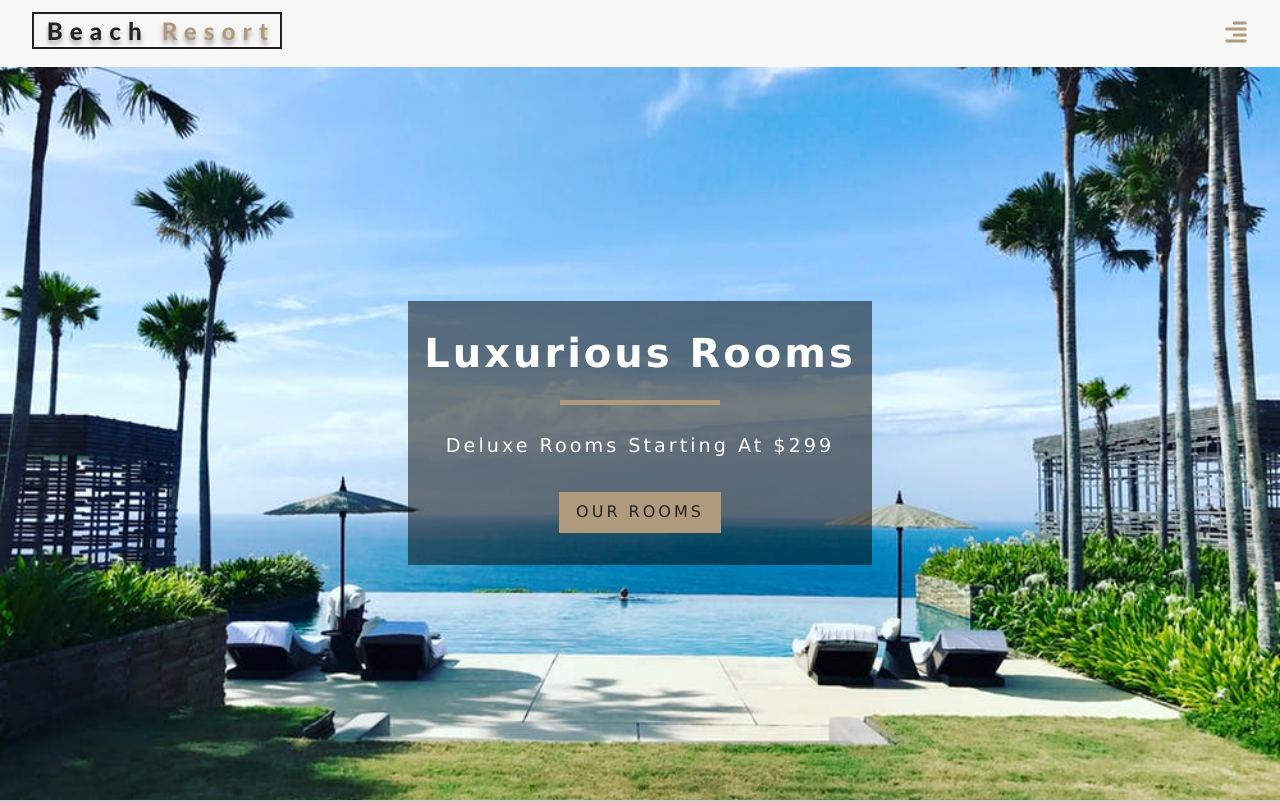
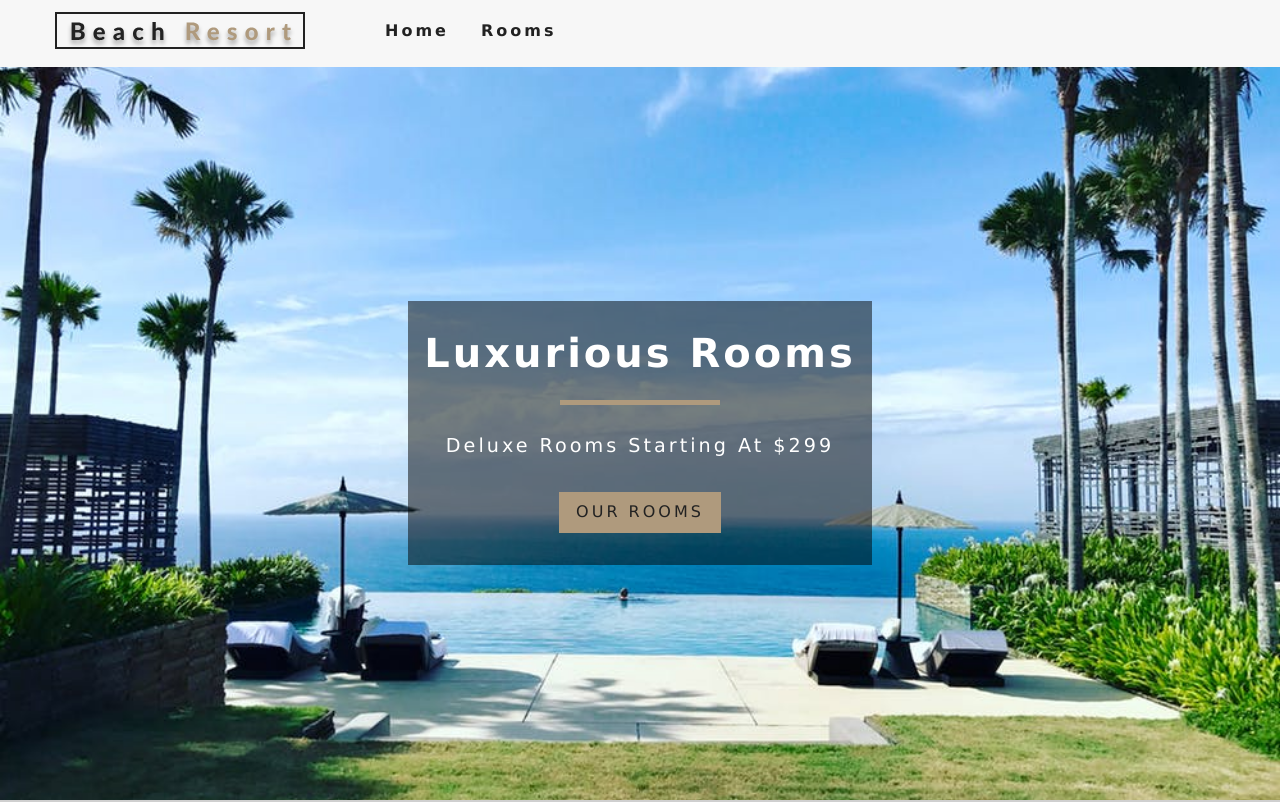
Before and after one commit to emotive44/React.js-HotelCatalogue, a React (Create React App) app: page / in a window 1280 px wide. Shown: the top 802 px of the page. Built offline with nearby package versions, Linux system fonts and the light colour scheme.

Commit message:
make navbar responsive

```diff
--- a/src/components/styles/Navbar.css
+++ b/src/components/styles/Navbar.css
@@ -45,3 +45,23 @@
 .show-nav {
     height: 100px;
 }
+
+@media screen and (min-width: 768px) {
+    .nav-btn {
+      display: none;
+    }
+    .nav-center {
+      max-width: 1170px;
+      margin: 0 auto;
+      display: flex;
+    }
+    .nav-links {
+      height: auto;
+      display: flex;
+      margin-left: 4rem;
+    }
+    .nav-links a {
+      margin: 0 1rem;
+      padding: 0.5rem 0;
+    }
+}
```
